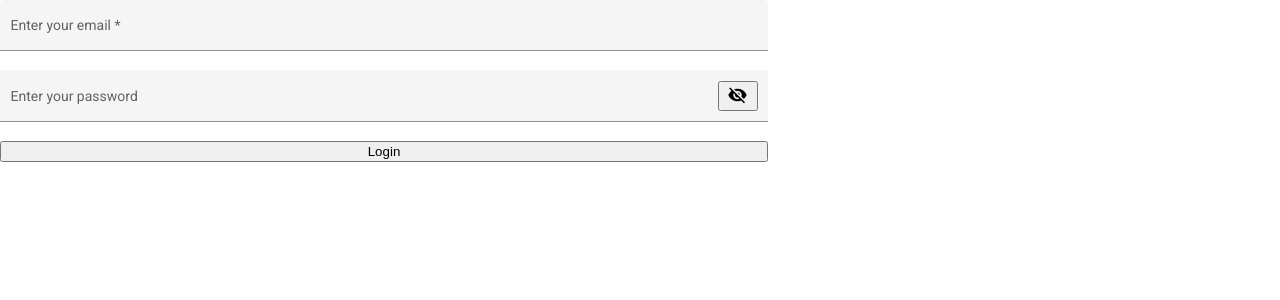
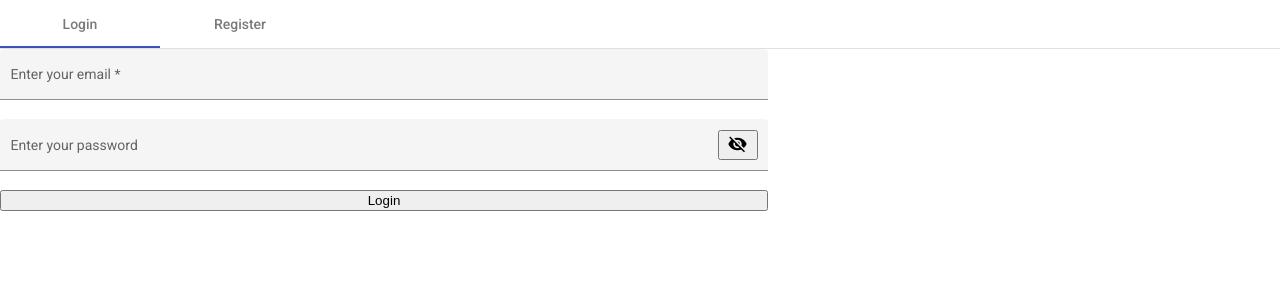
Before and after one commit to dibakh/ViennaConservatuar, an Angular app: page / in a window 1280 px wide. Shown: the top 300 px of the page. Built offline with nearby package versions, Linux system fonts and the light colour scheme.

Commit message:
add Login and Register tabs

```diff
--- a/src/app/app.component.html
+++ b/src/app/app.component.html
@@ -1 +1,8 @@
-<vienna-login></vienna-login>
+<mat-tab-group>
+  <mat-tab label="Login">
+    <vienna-login></vienna-login>
+  </mat-tab>
+  <mat-tab label="Register">
+    <vienna-registeration></vienna-registeration>
+  </mat-tab>
+</mat-tab-group>
```
